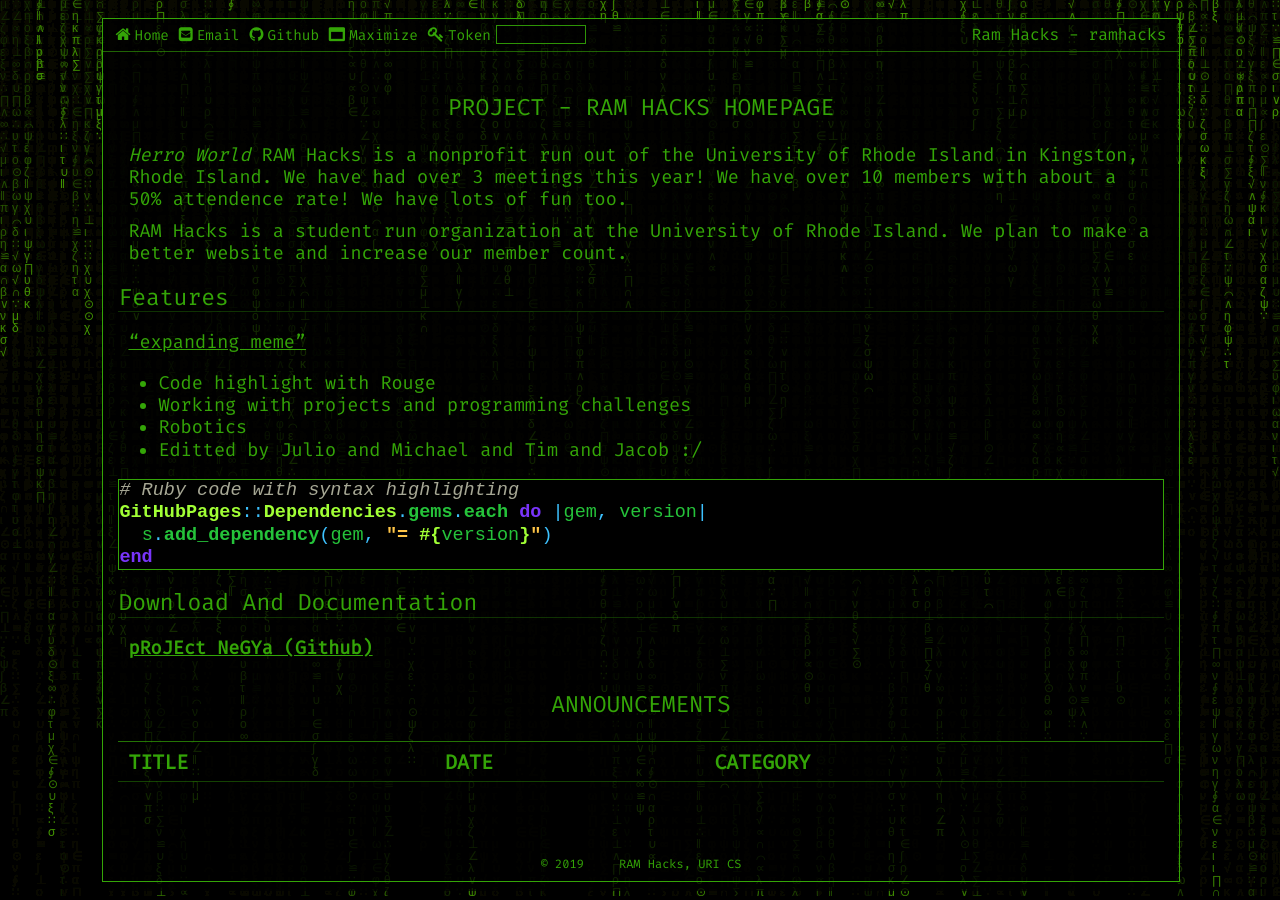
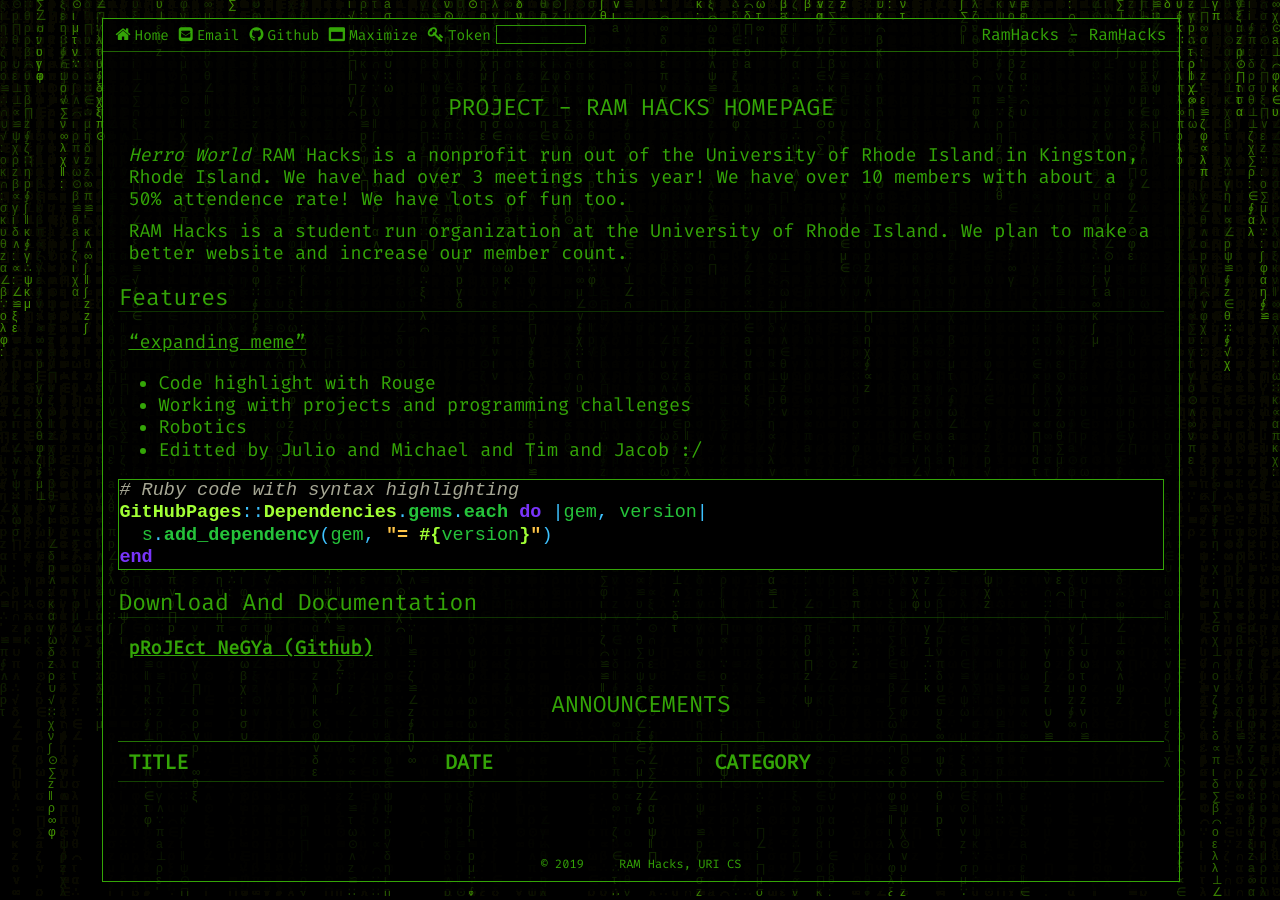
Before and after one commit to ramhacks/ramhacks.github.io, a Jekyll site: the page built from pages/index.md, in a window 1280 px wide. Built offline with Jekyll 4.4.1, drawn with Linux system fonts in a browser that asks for light colours.

Commit message:
config changes

```diff
--- a/_config.yml
+++ b/_config.yml
@@ -1,6 +1,6 @@
 ## Settings
-title: Ram Hacks
-owner: "ramhacks"
+title: RamHacks
+owner: "RamHacks"
 url: "https://rhodyra.ms"
 baseurl: "/pRoJEct-NeGYa"
 permalink: /:title/
@@ -18,4 +18,4 @@ statement: "RAM Hacks, URI CS"
 # default max toc levels: 1 - 6 (h1 - h6)
 toc_level: 3
 # texts randomly displayed in background
-bgtext: "αβγδεζηθικλμνξοπρστυφχψω∷∫∮∝∞∧∨∑∏∪∩∈∵∴⊥‖∠⌒⊙≌√"
+bgtext: "αβγδεζηθικλμνξοπρστυφχψω∷∫∮∝∞∧∨∑∏∪∩∈∵∴⊥‖∠⌒⊙≌√':pizza:"
```
